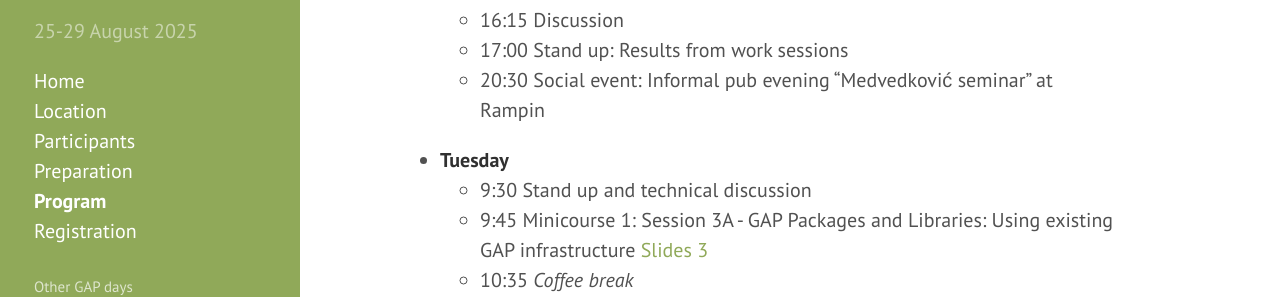
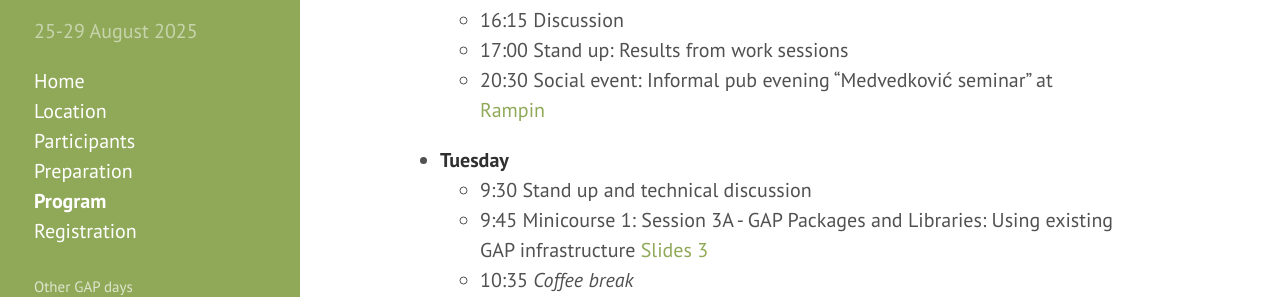
Before and after one commit to gapdays/gapdays2025-summer, a Jekyll site: the page built from program.md, in a window 1280 px wide and 900 px high, scrolled down 1217 px. Shown: the part 193-490 px from the top of the window. Built offline with Jekyll 4.4.1, drawn with Linux system fonts in a browser that asks for light colours; part of the change alters nothing that is shown; some of the changed text lies outside the part shown.

```diff
--- a/program.md
+++ b/program.md
@@ -74,7 +74,7 @@ The schedule is subject to further changes.
   - 15:15 Minicourse 1: Session 2B - Programming in GAP: Working on problems from scratch / Parallel: working session for  developers [Exercises&nbsp;2]({{ site.baseurl }}/slides/introEx2.pdf)
   - 16:15 Discussion
   - 17:00 Stand up: Results from work sessions
-  - 20:30 Social event:  Informal pub evening "Medvedković seminar" at Rampin
+  - 20:30 Social event:  Informal pub evening "Medvedković seminar" at <a href="https://www.google.com/maps/place/Rampin/@45.5456814,13.7285221,17z/data=!3m1!4b1!4m6!3m5!1s0x477b6896ba245549:0xcb74f8c2d64d432f!8m2!3d45.5456777!4d13.7311024!16s%2Fg%2F1hc2_r15q?entry=ttu">Rampin</a>
 
 - **Tuesday**
   - 9:30 Stand up and technical discussion
@@ -121,7 +121,7 @@ The schedule is subject to further changes.
     - 16:30-17:00 Talk: *"Permutation characters from parabolic subgroups and Green functions"* (Frank Lübeck) ([abstract]({{ site.baseurl }}/abstracts/lubeck))
     - 17:15-17:45 Talk: *"Some history"* (Bettina Eick)
   - 18:00 End of day
-  - 18:30 Social dinner
+  - 18:30 Social event: Reception
 
 - **Friday**
   - 9:30 Stand up and technical discussion
```
